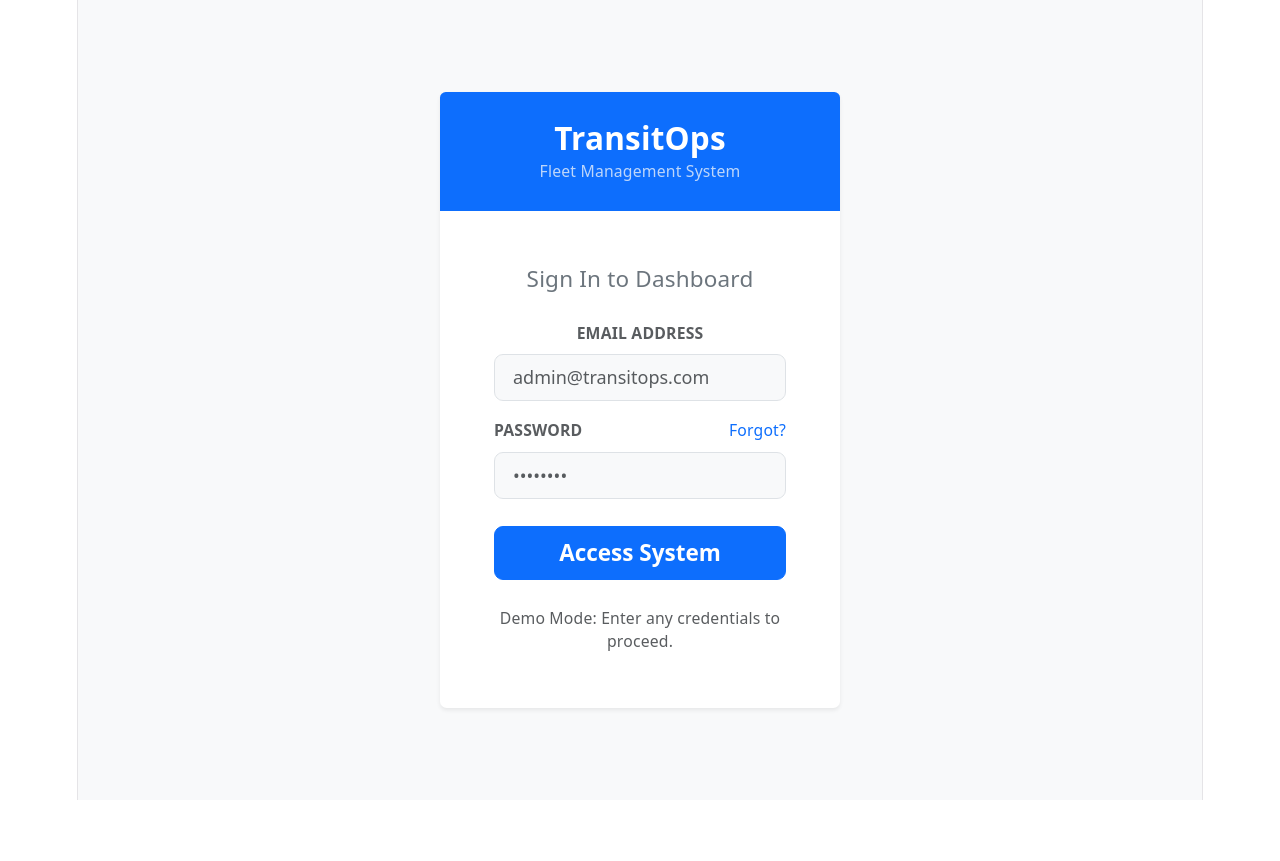
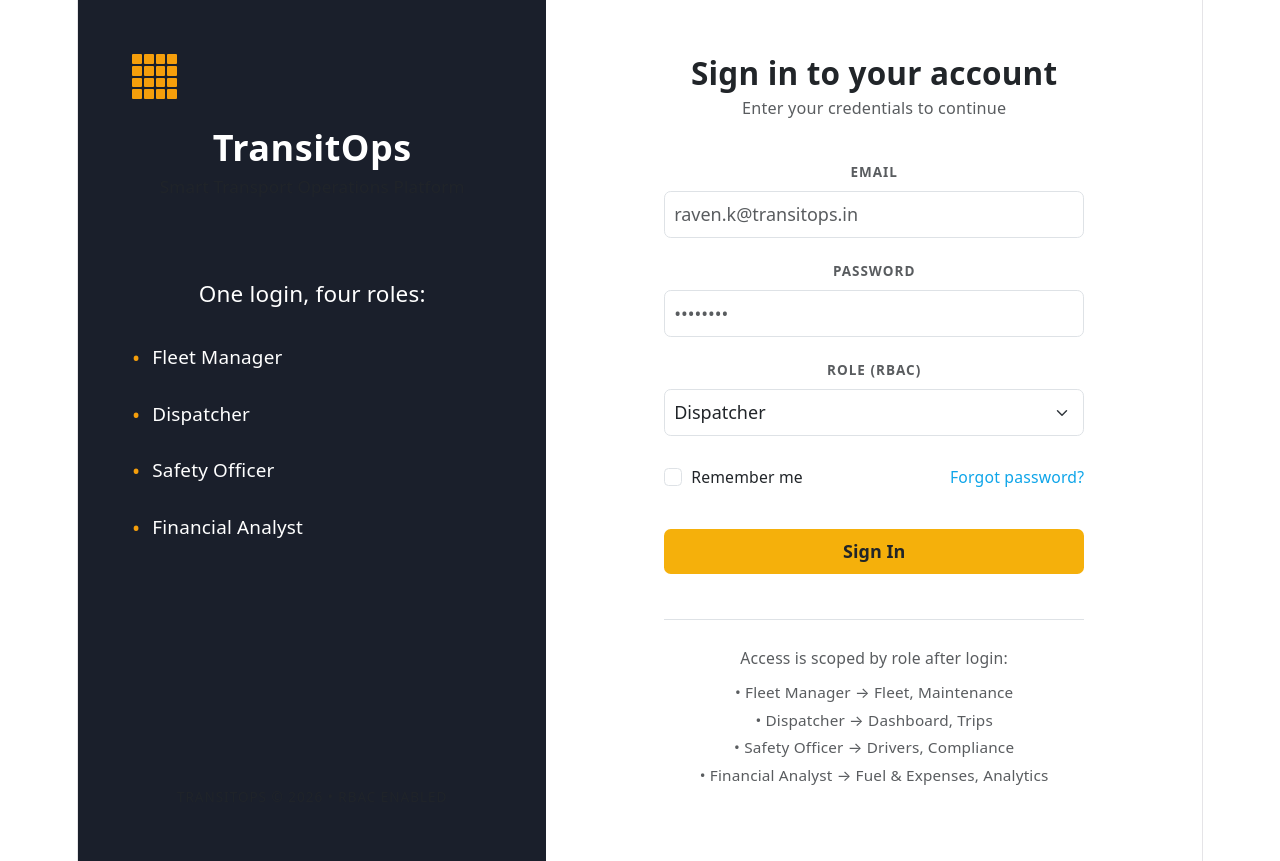
Before and after one commit to Ranadhruvi/TransitOps, a React app in the folder frontend/: page /login in a window 1280 px wide. Before the commit the page ends 800 px from the top, so only its background shows below. Built offline with nearby package versions, Linux system fonts and the light colour scheme; the HTML template or start-up script is replaced by a standard one.

Commit message:
updated login.jsx

```diff
--- a/frontend/src/components/Login.jsx
+++ b/frontend/src/components/Login.jsx
@@ -2,8 +2,13 @@ import React, { useState } from 'react';
 import { useNavigate } from 'react-router-dom';
 
 const Login = () => {
-  const [credentials, setCredentials] = useState({ email: '', password: '' });
+  const [credentials, setCredentials] = useState({
+    email: '',
+    password: '',
+    role: 'Dispatcher'
+  });
   const [error, setError] = useState('');
+  const [failedAttempts, setFailedAttempts] = useState(0);
   const navigate = useNavigate();
 
   const handleInputChange = (e) => {
@@ -14,69 +19,148 @@ const Login = () => {
   const handleLogin = (e) => {
     e.preventDefault();
 
-    // For the hackathon demo, we will do a simple mock authentication.
-    // If they enter any email and password, we let them in.
-    if (credentials.email && credentials.password) {
-      // Redirect to the main dashboard
+    // Wireframe Requirement: Account locked after 5 failed attempts
+    if (failedAttempts >= 5) {
+      setError('Account locked after 5 failed attempts. Please contact IT.');
+      return;
+    }
+
+    // Mock validation for demo purposes
+    if (!credentials.email || !credentials.password) {
+      setFailedAttempts(prev => prev + 1);
+      setError('Invalid credentials. Please try again.');
+      return;
+    }
+
+    // On successful login, navigate to dashboard
     navigate('/dashboard');
-    } else {
-      setError('Please enter both email and password.');
-    }
   };
 
   return (
-    <div className="container-fluid bg-light min-vh-100 d-flex align-items-center justify-content-center">
-      <div className="card shadow-sm border-0" style={{ maxWidth: '400px', width: '100%' }}>
+    <div className="container-fluid min-vh-100 p-0">
+      <div className="row g-0 min-vh-100">
 
-        {/* Header Section */}
-        <div className="card-header bg-primary text-white text-center py-4 border-0">
-          <h3 className="mb-0 fw-bold">TransitOps</h3>
-          <small className="text-light opacity-75">Fleet Management System</small>
+        {/* Left Side: Branding & Info */}
+        <div className="col-md-5 d-none d-md-flex flex-column justify-content-between p-5" style={{ backgroundColor: '#1a1f2b', color: '#ffffff' }}>
+          <div>
+            {/* CSS Grid Logo */}
+            <div className="mb-4" style={{ width: '45px', height: '45px', display: 'grid', gridTemplateColumns: 'repeat(4, 1fr)', gap: '2px' }}>
+              {[...Array(16)].map((_, i) => (
+                <div key={i} style={{ backgroundColor: '#f59e0b', borderRadius: '1px' }}></div>
+              ))}
             </div>
 
-        {/* Form Section */}
-        <div className="card-body p-4 p-md-5">
-          <h5 className="text-center mb-4 text-secondary">Sign In to Dashboard</h5>
+            <h2 className="fw-bold mb-1" style={{ letterSpacing: '0.5px' }}>TransitOps</h2>
+            <p className="text-muted mb-5" style={{ fontSize: '0.95rem' }}>Smart Transport Operations Platform</p>
 
-          {error && <div className="alert alert-danger py-2 small">{error}</div>}
+            <div className="mt-5 pt-4">
+              <h5 className="mb-4 fw-normal">One login, four roles:</h5>
+              <ul className="list-unstyled" style={{ fontSize: '1.05rem', lineHeight: '2.2' }}>
+                <li className="d-flex align-items-center mb-2">
+                  <span style={{ color: '#f59e0b', marginRight: '12px', fontSize: '1.2rem' }}>•</span> Fleet Manager
+                </li>
+                <li className="d-flex align-items-center mb-2">
+                  <span style={{ color: '#f59e0b', marginRight: '12px', fontSize: '1.2rem' }}>•</span> Dispatcher
+                </li>
+                <li className="d-flex align-items-center mb-2">
+                  <span style={{ color: '#f59e0b', marginRight: '12px', fontSize: '1.2rem' }}>•</span> Safety Officer
+                </li>
+                <li className="d-flex align-items-center mb-2">
+                  <span style={{ color: '#f59e0b', marginRight: '12px', fontSize: '1.2rem' }}>•</span> Financial Analyst
+                </li>
+              </ul>
+            </div>
+          </div>
+
+          <div className="small text-muted" style={{ letterSpacing: '1px', fontSize: '0.75rem' }}>
+            TRANSITOPS © 2026 • RBAC ENABLED
+          </div>
+        </div>
+
+        {/* Right Side: Login Form */}
+        <div className="col-md-7 bg-white d-flex align-items-center justify-content-center p-4 p-md-5">
+          <div className="w-100" style={{ maxWidth: '420px' }}>
+
+            <h3 className="fw-bold mb-1 text-dark">Sign in to your account</h3>
+            <p className="text-muted mb-4 pb-2" style={{ fontSize: '0.9rem' }}>Enter your credentials to continue</p>
+
+            {/* Error Banner */}
+            {error && (
+              <div className="alert py-2 d-flex align-items-center small mb-4" style={{ backgroundColor: '#fef2f2', color: '#dc2626', border: '1px dashed #ef4444' }}>
+                <span className="me-2 fw-bold">✕</span> {error}
+              </div>
+            )}
 
             <form onSubmit={handleLogin}>
               <div className="mb-3">
-              <label className="form-label small text-muted fw-bold">EMAIL ADDRESS</label>
+                <label className="form-label text-muted fw-bold" style={{ fontSize: '0.75rem', letterSpacing: '1px' }}>EMAIL</label>
                 <input
                   type="email"
-                className="form-control form-control-lg bg-light fs-6"
+                  className="form-control p-2"
                   name="email"
-                placeholder="admin@transitops.com"
+                  placeholder="raven.k@transitops.in"
                   value={credentials.email}
                   onChange={handleInputChange}
-                required
+                />
+              </div>
+
+              <div className="mb-3">
+                <label className="form-label text-muted fw-bold" style={{ fontSize: '0.75rem', letterSpacing: '1px' }}>PASSWORD</label>
+                <input
+                  type="password"
+                  className="form-control p-2"
+                  name="password"
+                  placeholder="••••••••"
+                  value={credentials.password}
+                  onChange={handleInputChange}
                 />
               </div>
 
               <div className="mb-4">
-              <div className="d-flex justify-content-between">
-                <label className="form-label small text-muted fw-bold">PASSWORD</label>
-                <a href="#" className="small text-decoration-none">Forgot?</a>
-              </div>
-              <input
-                type="password"
-                className="form-control form-control-lg bg-light fs-6"
-                name="password"
-                placeholder="••••••••"
-                value={credentials.password}
+                <label className="form-label text-muted fw-bold" style={{ fontSize: '0.75rem', letterSpacing: '1px' }}>ROLE (RBAC)</label>
+                <select
+                  className="form-select p-2"
+                  name="role"
+                  value={credentials.role}
                   onChange={handleInputChange}
-                required
-              />
+                >
+                  <option value="Dispatcher">Dispatcher</option>
+                  <option value="Fleet Manager">Fleet Manager</option>
+                  <option value="Safety Officer">Safety Officer</option>
+                  <option value="Financial Analyst">Financial Analyst</option>
+                </select>
               </div>
 
-            <button type="submit" className="btn btn-primary btn-lg w-100 fw-bold">
-              Access System
+              <div className="d-flex justify-content-between align-items-center mb-4 pb-2">
+                <div className="form-check">
+                  <input className="form-check-input" type="checkbox" id="rememberMe" />
+                  <label className="form-check-label small" htmlFor="rememberMe">
+                    Remember me
+                  </label>
+                </div>
+                <a href="#" className="small text-decoration-none" style={{ color: '#0ea5e9' }}>Forgot password?</a>
+              </div>
+
+              <button
+                type="submit"
+                className="btn w-100 fw-bold border-0 p-2 mb-4 text-dark"
+                style={{ backgroundColor: '#f5b00b', fontSize: '1rem' }}
+              >
+                Sign In
               </button>
             </form>
 
-          <div className="text-center mt-4 text-muted small">
-            Demo Mode: Enter any credentials to proceed.
+            {/* Scope Helper Text */}
+            <div className="mt-3 pt-4 border-top">
+              <p className="text-muted small mb-2">Access is scoped by role after login:</p>
+              <ul className="list-unstyled text-muted small" style={{ fontSize: '0.85rem', lineHeight: '1.8' }}>
+                <li>• Fleet Manager → Fleet, Maintenance</li>
+                <li>• Dispatcher → Dashboard, Trips</li>
+                <li>• Safety Officer → Drivers, Compliance</li>
+                <li>• Financial Analyst → Fuel & Expenses, Analytics</li>
+              </ul>
+            </div>
+
           </div>
         </div>
       </div>
```
Lines whose indentation alone changed are shown as unchanged.
